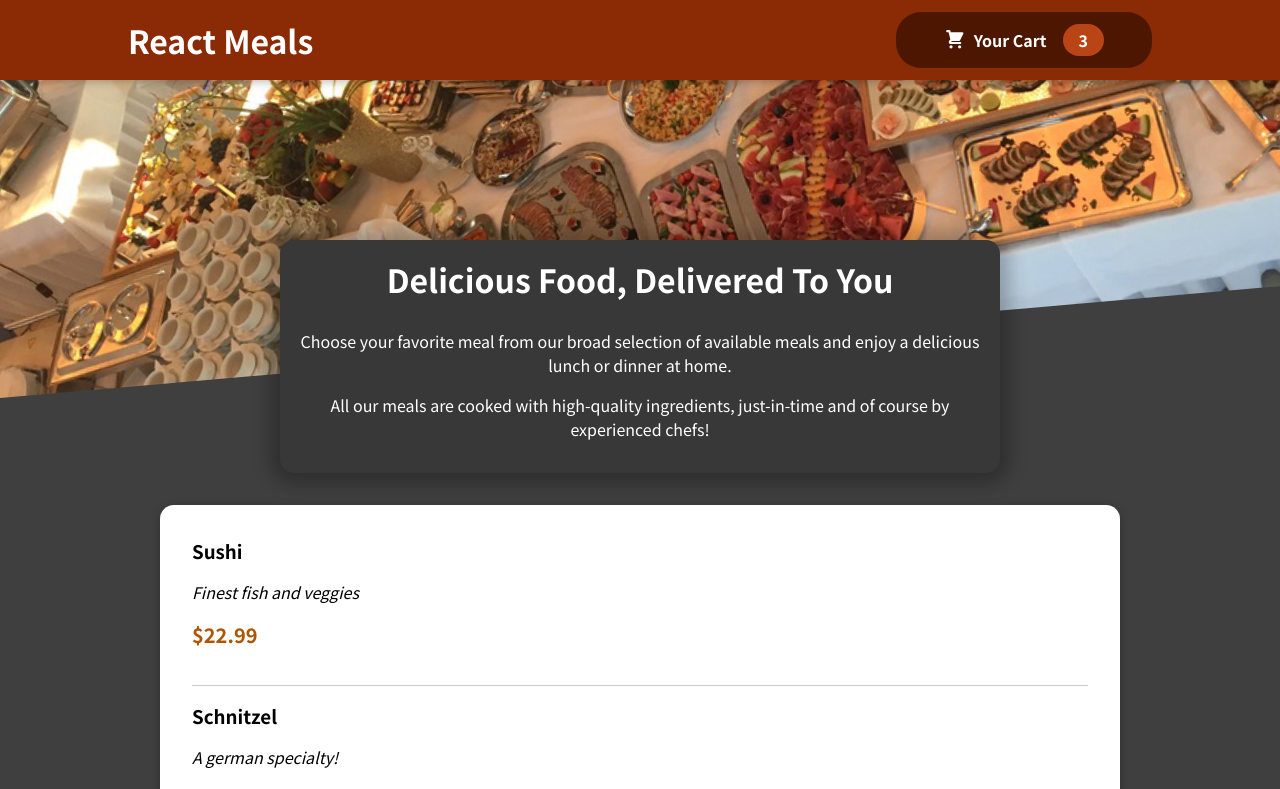
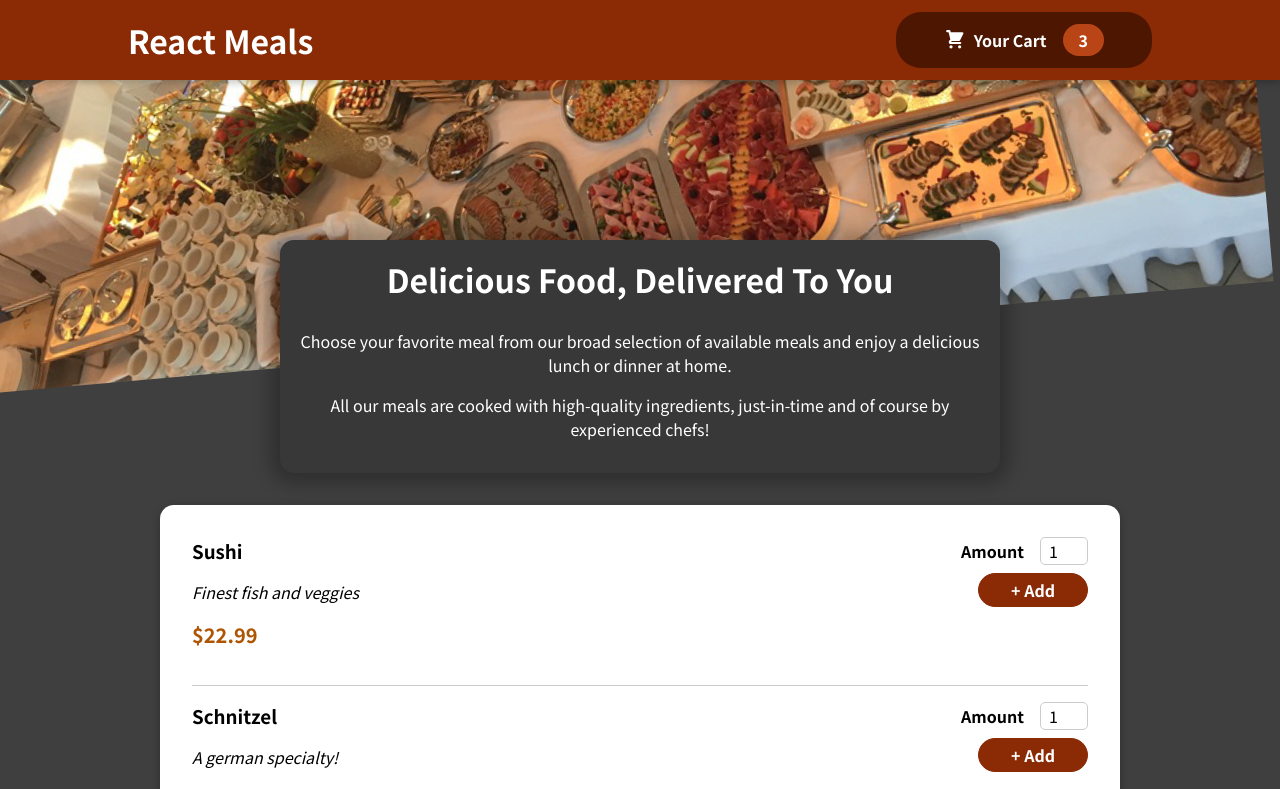
Before and after one commit to sshvasi/react-food-order-app, a React (Create React App) app: page / in a window 1280 px wide. Shown: the top 789 px of the page. Built offline with nearby package versions, Linux system fonts and the light colour scheme.

Commit message:
Add form for adding items in the cart

```diff
--- a/src/components/Layout/Header.module.css
+++ b/src/components/Layout/Header.module.css
@@ -22,7 +22,7 @@
 }
 
 .main-image img {
-  width: 110%;
+  width: 100%;
   height: 100%;
   object-fit: cover;
   transform: rotateZ(-5deg) translateY(-4rem) translateX(-1rem);
--- a/src/components/Meals/AvaliableMeals.jsx
+++ b/src/components/Meals/AvaliableMeals.jsx
@@ -1,7 +1,7 @@
 import React from 'react';
 import Card from '../UI/Card';
 import classes from './AvaliableMeals.module.css';
-import MealItem from './MealItem';
+import MealItem from './MealItem/MealItem';
 
 const DUMMY_MEALS = [
   {
@@ -36,6 +36,7 @@
       name={meal.name}
       description={meal.description}
       price={meal.price}
+      id={meal.id}
       key={meal.id}></MealItem>
   ));
 
--- a/src/components/Meals/MealItem.jsx
+++ b/src/components/Meals/MealItem/MealItem.jsx
@@ -1,4 +1,5 @@
 import React from 'react';
+import MealItemForm from './MealItemForm';
 import classes from './MealItem.module.css';
 
 const MealItem = (props) => {
@@ -11,7 +12,9 @@
         <p className={classes.description}>{props.description}</p>
         <p className={classes.price}>{price}</p>
       </div>
-      <div></div>
+      <div>
+        <MealItemForm id={props.id} />
+      </div>
     </li>
   );
 };
--- /dev/null
+++ b/src/components/Meals/MealItem/MealItemForm.jsx
@@ -0,0 +1,25 @@
+import React from 'react';
+import classes from './MealItemForm.module.css';
+import Input from '../../UI/Input';
+
+const MealItemForm = (props) => {
+  return (
+    <form className={classes.form}>
+      <Input
+        label="Amount"
+        input={{
+          id: `amount-${props.id}`,
+          type: 'number',
+          min: '1',
+          max: '5',
+          step: '1',
+          defaultValue: '1',
+          autocomplete: 'off',
+        }}
+      />
+      <button type="submit">+ Add</button>
+    </form>
+  );
+};
+
+export default MealItemForm;
--- /dev/null
+++ b/src/components/Meals/MealItem/MealItemForm.module.css
@@ -0,0 +1,20 @@
+.form {
+  text-align: right;
+}
+
+.form button {
+  font: inherit;
+  cursor: pointer;
+  background-color: #8a2b06;
+  border: 1px solid #8a2b06;
+  color: white;
+  padding: 0.25rem 2rem;
+  border-radius: 20px;
+  font-weight: bold;
+}
+
+.form button:hover,
+.form button:active {
+  background-color: #641e03;
+  border-color: #641e03;
+}
--- /dev/null
+++ b/src/components/UI/Input.jsx
@@ -0,0 +1,13 @@
+import React from 'react';
+import classes from './Input.module.css';
+
+const Input = (props) => {
+  return (
+    <div className={classes.input}>
+      <label htmlFor={props.input.id}>{props.label}</label>
+      <input id={props.input.id} type={props.input.type} {...props.input} />
+    </div>
+  );
+};
+
+export default Input;
--- /dev/null
+++ b/src/components/UI/Input.module.css
@@ -0,0 +1,18 @@
+.input {
+  display: flex;
+  align-items: center;
+  margin-bottom: 0.5rem;
+}
+
+.input label {
+  font-weight: bold;
+  margin-right: 1rem;
+}
+
+.input input {
+  width: 3rem;
+  border-radius: 5px;
+  border: 1px solid #ccc;
+  font: inherit;
+  padding-left: 0.5rem;
+}
```
Also changed, not shown: src/components/Meals/MealItem/MealItem.module.css (renamed from src/components/Meals/MealItem.module.css).
